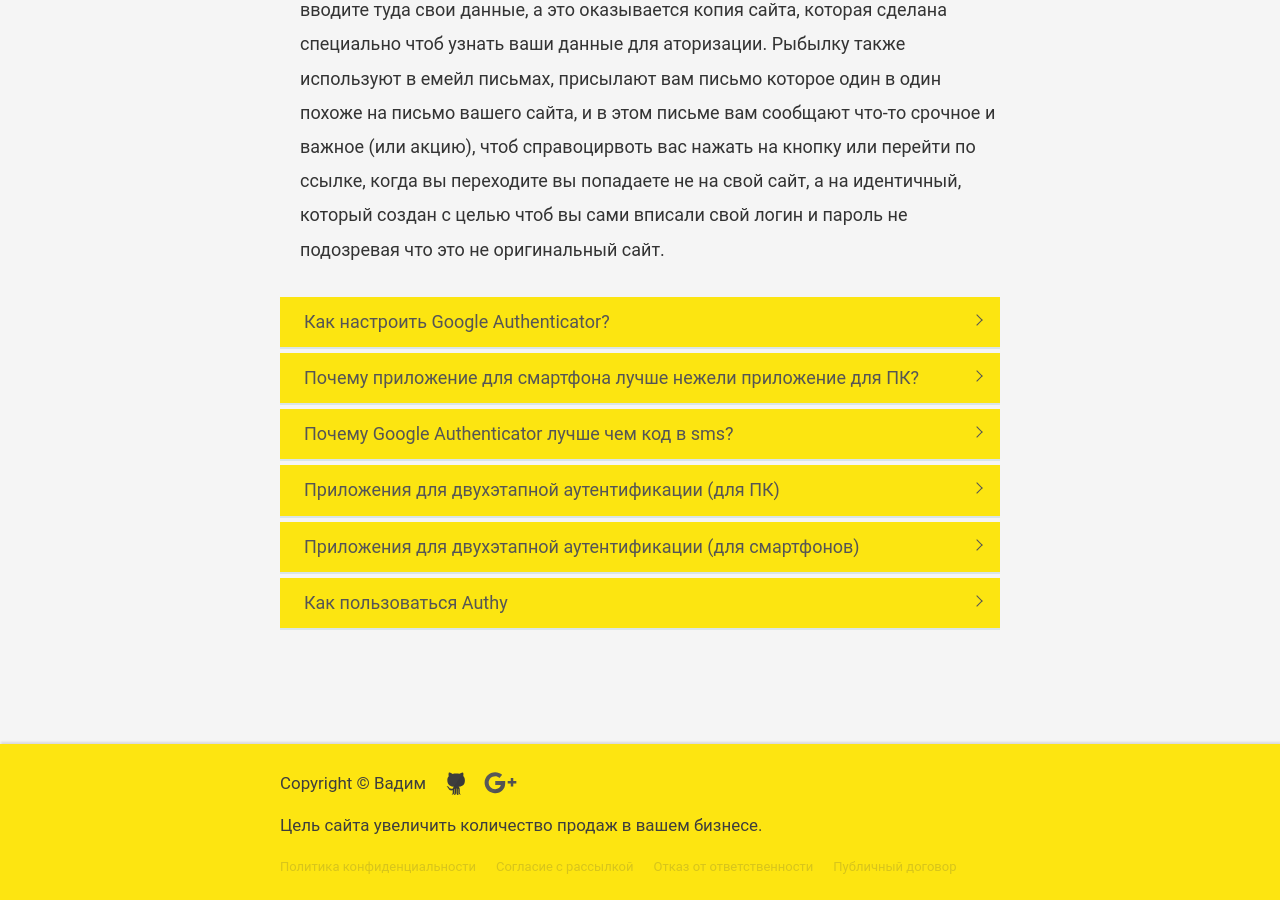
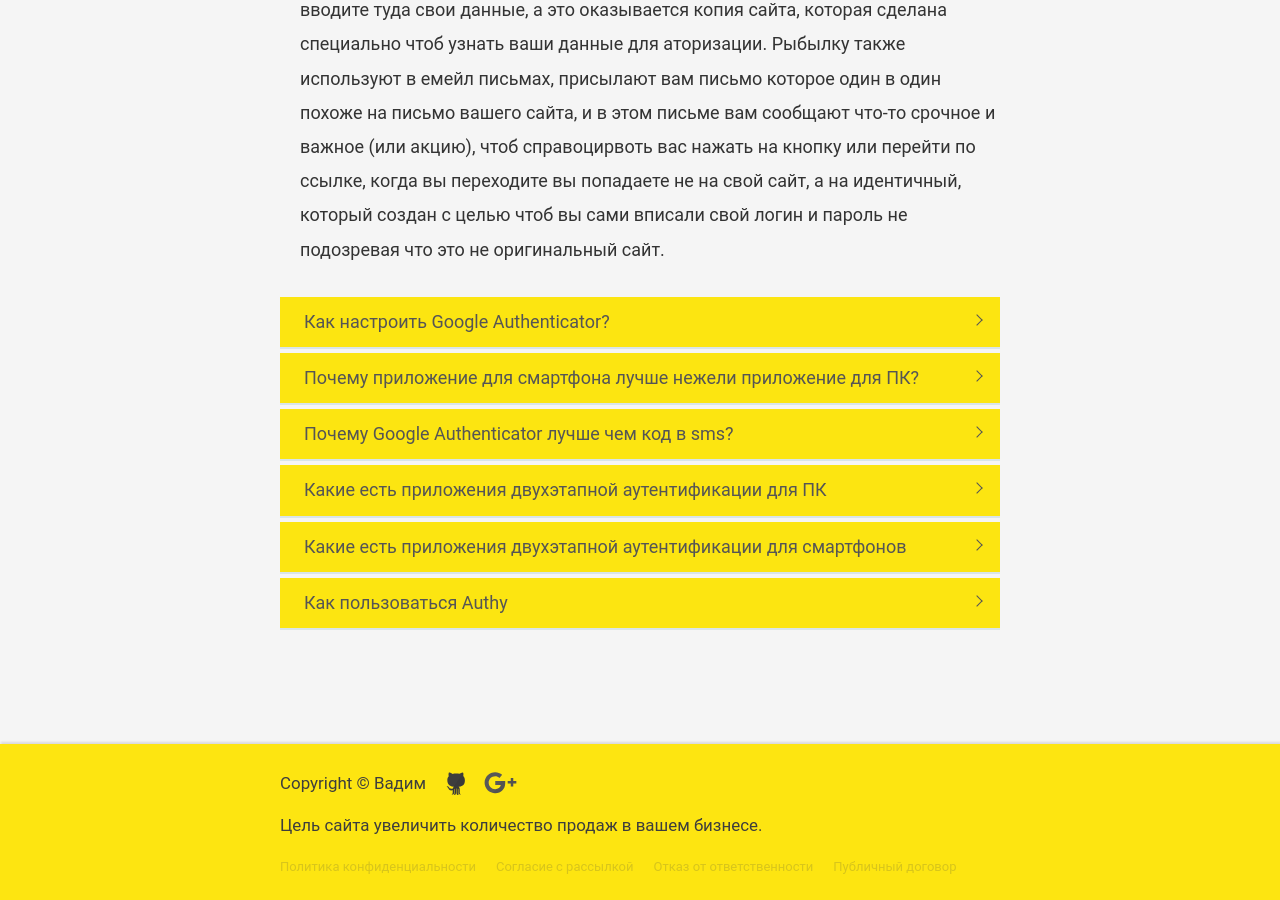
Before and after one commit to VadymVolos/vadymvolos.github.io, a Jekyll site: the page built from _posts/management/2017-02-21-2fa-authenticator.md, in a window 1280 px wide and 900 px high, scrolled down 1820 px. Built offline with Jekyll 4.4.1, drawn with Linux system fonts in a browser that asks for light colours; nearby versions of some CDN libraries; comment, search, counter and statistics services are not loaded.

Commit message:
Update 2017-02-21-2fa-authenticator.md

```diff
--- a/_posts/management/2017-02-21-2fa-authenticator.md
+++ b/_posts/management/2017-02-21-2fa-authenticator.md
@@ -75,7 +75,7 @@
 		</div>
 	</li>
 	<li class="accordion-li">
-		<a class="accordion-a"><h2>Приложения для двухэтапной аутентификации (для ПК)</h2></a>
+		<a class="accordion-a"><h2>Какие есть приложения двухэтапной аутентификации для ПК</h2></a>
 		<div class="accordion-content">
         <p>
         <b>Authy</b> - для активации присылают смс на телефон, если телефон потеряете то нужно будет восстановить номер у оператора, чтоб потом была возможность получить смс на него и войти в приложение. Дает возможность доступа к вашим кодам с разных устройств, можно установить на ПК, мобильный, планшет и тп). Для подключения других устройств нужно в настройках дать разрешение на это. Для безопасности все же лучше использовать генератор только на одном устройстве.
@@ -89,7 +89,7 @@
 		</div>
 	</li>
 	<li class="accordion-li">
-		<a class="accordion-a"><h2>Приложения для двухэтапной аутентификации (для смартфонов)</h2></a>
+		<a class="accordion-a"><h2>Какие есть приложения двухэтапной аутентификации для смартфонов</h2></a>
 		<div class="accordion-content">
 		Позже добавлю текст.
 		</div>
```
